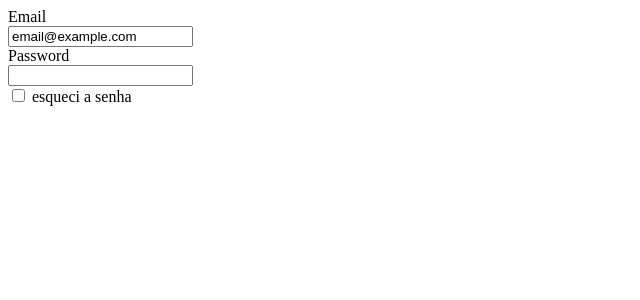
After one commit to FernandoUnivespTI/projetoIntegradorUnivesp, a Flask app: page /login in a window 1280 px wide. The commit adds this page. Shown: the top 300 px of the page, without its empty margins (0-640 px from the left). Run offline with Flask 2, Linux system fonts and the light colour scheme; data comes from the database, SQL or seed files in the repository.

Commit message:
coloquei loginhtml ea hot

```diff
--- a/app.py
+++ b/app.py
@@ -73,6 +73,12 @@ def indexfo():
     all_data = Crud.query.all()
     return render_template("form.html", all_data = all_data)
 
+@app.route('/login')
+def lo():
+    all_data = Crud.query.all()
+    return render_template("login.html", all_data = all_data)
+
+
 @app.route('/form', methods = ['POST'])
 def form():
     if request.method == 'POST':
--- a/static/css/style.css
+++ b/static/css/style.css
@@ -1,5 +1,5 @@
 .table{
-    background-color: #FFFFFF;
+    background-color: lightgreen;
 
 }
 
--- /dev/null
+++ b/templates/login.html
@@ -0,0 +1,29 @@
+<!DOCTYPE html>
+<html lang="en">
+<head>
+    <meta charset="UTF-8">
+    <meta http-equiv="X-UA-Compatible" content="IE=edge">
+    <meta name="viewport" content="width=device-width, initial-scale=1.0">
+    <title>Document</title>
+</head>
+<body>
+    <form>
+        <div class="form-group row">
+          <label for="staticEmail" class="col-sm-2 col-form-label">Email</label>
+          <div class="col-sm-10">
+            <input type="text" readonly class="form-control-plaintext" id="staticEmail" value="email@example.com">
+          </div>
+        </div>
+        <div class="form-group row">
+          <label for="inputPassword" class="col-sm-2 col-form-label">Password</label>
+          <div class="col-sm-10">
+            <input type="password" class="form-control" id="inputPassword">
+          </div>
+        </div>
+        <div class="custom-control custom-checkbox">
+            <input type="checkbox" class="custom-control-input" id="customCheck1">
+            <label class="custom-control-label" for="customCheck1">esqueci a senha</label>
+          </div>
+      </form>
+</body>
+</html>
```
